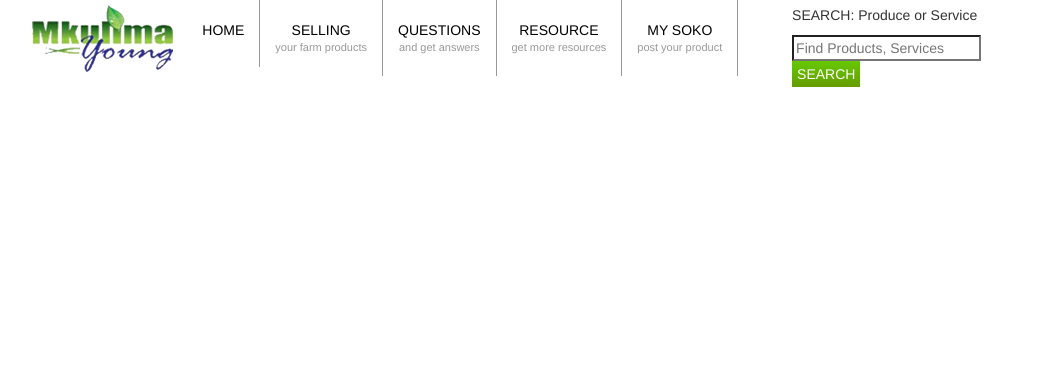
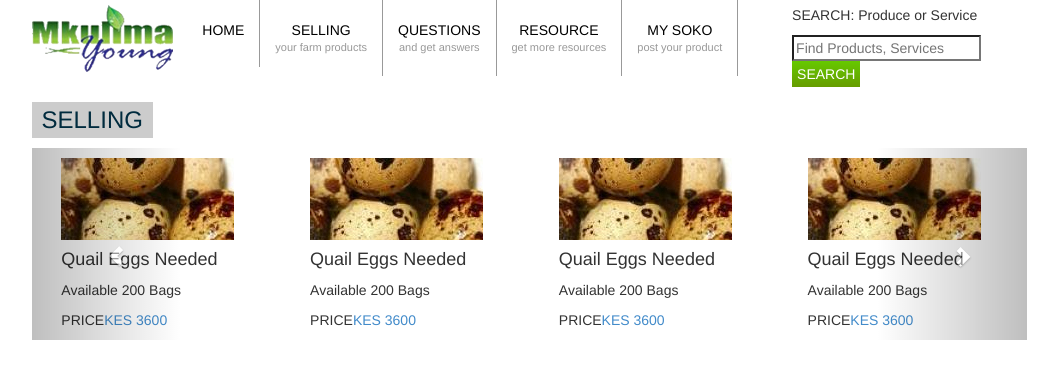
Before and after one commit to betran/weaver, a plain HTML site: page mkulima-young/site/index.html in a window 1280 px wide. Shown: the whole page, without its empty margins (111-1169 px from the left). Drawn offline with Linux system fonts and the light colour scheme.

Commit message:
banner done

```diff
--- a/mkulima-young/site/css/style.css
+++ b/mkulima-young/site/css/style.css
@@ -65,3 +65,16 @@ filter: progid:DXImageTransform.Microsoft.gradient( startColorstr='#66c900', end
 	padding: 3px 5px;
 	float: left;
 }
+
+.top-title{
+	color:#002b3e;
+	background:#cccccc;
+	display:inline-block;
+	padding:5px 10px;
+	margin:10px 0;
+	}
+.carousel-content{
+	width:19%;
+	float:left;
+	margin:10px 3%;
+	}
--- a/mkulima-young/site/index.html
+++ b/mkulima-young/site/index.html
@@ -3,26 +3,32 @@
 <head>
 <meta charset="utf-8">
 <title>Mkulima Young</title>
-
 <link href="css/bootstrap.min.css" rel="stylesheet" type="text/css">
 <link href="css/bootstrap-theme.min.css" rel="stylesheet" type="text/css">
 <link href="css/style.css" rel="stylesheet" type="text/css">
+<script src="js/jquery-1.10.2.min.js"></script>
+<script src="js/bootstrap.min.js"></script>
+<script>
+$(document).ready(function(e) {
+    $('.carousel').carousel({
+  interval: 4000
+});
+});
+</script>
+
 </head>
 
 <body>
 <div id="wrapper">
-<div class="row">  <div id="logo" class="col-md-2"><a href="#" class="logo"></a></div>
+  <div class="row">
+    <div id="logo" class="col-md-2"><a href="#" class="logo"></a></div>
     <div id="main-nav" class="col-md-8">
       <ul class="nav">
         <li><a href="#">HOME<span></span></a></li>
-<li><a href="#">SELLING
-<span>your farm products</span></a></li>
-<li><a href="#">QUESTIONS
-<span>and get answers</span></a></li>
-<li><a href="#">RESOURCE
-<span>get more resources</span></a></li>
-<li><a href="#">MY SOKO
-<span>post your product</span></a></li>
+        <li><a href="#">SELLING <span>your farm products</span></a></li>
+        <li><a href="#">QUESTIONS <span>and get answers</span></a></li>
+        <li><a href="#">RESOURCE <span>get more resources</span></a></li>
+        <li><a href="#">MY SOKO <span>post your product</span></a></li>
       </ul>
     </div>
     <div id="search" class="col-md-2">
@@ -31,7 +37,102 @@
         <input name="search" type="text" placeholder="Find Products, Services">
         <input name="submit" type="submit" value="SEARCH">
       </form>
-  </div></div>
+    </div>
+  </div>
+  <div class="row">
+    <div class="col-md-12">
+    <h3 class="top-title">SELLING</h3>
+    <div id="carousel-example-generic" class="carousel slide" data-ride="carousel">
+      <!-- Indicators -->
+      <ol class="carousel-indicators">
+        <li data-target="#carousel-example-generic" data-slide-to="0" class="active"></li>
+        <li data-target="#carousel-example-generic" data-slide-to="1"></li>
+        <li data-target="#carousel-example-generic" data-slide-to="2"></li>
+      </ol>
+
+      <!-- Wrapper for slides -->
+      <div class="carousel-inner">
+        <div class="item active">
+          <div class="carousel-content">
+            <img src="img/quail-eggs-needed.jpg" width="173" height="82" alt="quail eggs">
+            <h4>Quail Eggs Needed</h4>
+            <p>Available 200 Bags</p>
+            <span>PRICE</span><a href="#">KES 3600</a>
+            </div>
+            <div class="carousel-content">
+            <img src="img/quail-eggs-needed.jpg" width="173" height="82" alt="quail eggs">
+            <h4>Quail Eggs Needed</h4>
+            <p>Available 200 Bags</p>
+            <span>PRICE</span><a href="#">KES 3600</a>
+            </div>
+            <div class="carousel-content">
+            <img src="img/quail-eggs-needed.jpg" width="173" height="82" alt="quail eggs">
+            <h4>Quail Eggs Needed</h4>
+            <p>Available 200 Bags</p>
+            <span>PRICE</span><a href="#">KES 3600</a>
+            </div>
+            <div class="carousel-content">
+            <img src="img/quail-eggs-needed.jpg" width="173" height="82" alt="quail eggs">
+            <h4>Quail Eggs Needed</h4>
+            <p>Available 200 Bags</p>
+            <span>PRICE</span><a href="#">KES 3600</a>
+            </div>
+        </div>
+        <div class="item"> <div class="carousel-content">
+            <img src="img/quail-eggs-needed.jpg" width="173" height="82" alt="quail eggs">
+            <h4>Quail Eggs Needed</h4>
+            <p>Available 200 Bags</p>
+            <span>PRICE</span><a href="#">KES 3600</a>
+            </div>
+            <div class="carousel-content">
+            <img src="img/quail-eggs-needed.jpg" width="173" height="82" alt="quail eggs">
+            <h4>Quail Eggs Needed</h4>
+            <p>Available 200 Bags</p>
+            <span>PRICE</span><a href="#">KES 3600</a>
+            </div>
+            <div class="carousel-content">
+            <img src="img/quail-eggs-needed.jpg" width="173" height="82" alt="quail eggs">
+            <h4>Quail Eggs Needed</h4>
+            <p>Available 200 Bags</p>
+            <span>PRICE</span><a href="#">KES 3600</a>
+            </div>
+            <div class="carousel-content">
+            <img src="img/quail-eggs-needed.jpg" width="173" height="82" alt="quail eggs">
+            <h4>Quail Eggs Needed</h4>
+            <p>Available 200 Bags</p>
+            <span>PRICE</span><a href="#">KES 3600</a>
+            </div>
+        </div>
+        <div class="item"> <div class="carousel-content">
+            <img src="img/quail-eggs-needed.jpg" width="173" height="82" alt="quail eggs">
+            <h4>Quail Eggs Needed</h4>
+            <p>Available 200 Bags</p>
+            <span>PRICE</span><a href="#">KES 3600</a>
+            </div>
+            <div class="carousel-content">
+            <img src="img/quail-eggs-needed.jpg" width="173" height="82" alt="quail eggs">
+            <h4>Quail Eggs Needed</h4>
+            <p>Available 200 Bags</p>
+            <span>PRICE</span><a href="#">KES 3600</a>
+            </div>
+            <div class="carousel-content">
+            <img src="img/quail-eggs-needed.jpg" width="173" height="82" alt="quail eggs">
+            <h4>Quail Eggs Needed</h4>
+            <p>Available 200 Bags</p>
+            <span>PRICE</span><a href="#">KES 3600</a>
+            </div>
+            <div class="carousel-content">
+            <img src="img/quail-eggs-needed.jpg" width="173" height="82" alt="quail eggs">
+            <h4>Quail Eggs Needed</h4>
+            <p>Available 200 Bags</p>
+            <span>PRICE</span><a href="#">KES 3600</a>
+            </div>
+        </div>
+        </div>
+
+      <!-- Controls -->
+      <a class="left carousel-control" href="#carousel-example-generic" data-slide="prev"> <span class="glyphicon glyphicon-chevron-left"></span> </a> <a class="right carousel-control" href="#carousel-example-generic" data-slide="next"> <span class="glyphicon glyphicon-chevron-right"></span> </a> </div></div>
+  </div>
 </div>
 </body>
 </html>
```
Also changed, not shown: mkulima-young/site/img/quail-eggs-needed.jpg (added), mkulima-young/site/img/quail-eggs.jpg (added), mkulima-young/site/img/rabbit.jpg (added), mkulima-young/site/img/vagetables.jpg (added). Lines whose indentation alone changed are shown as unchanged.
